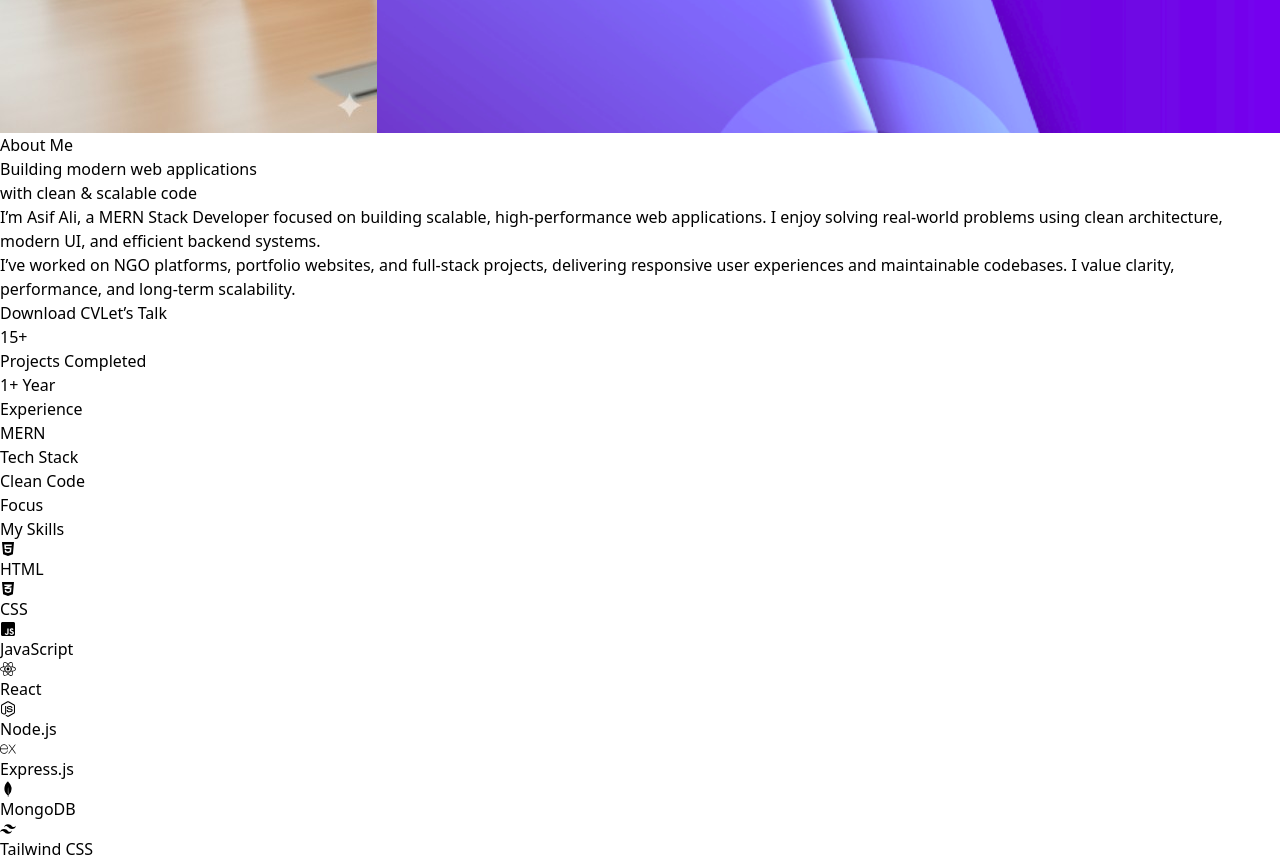
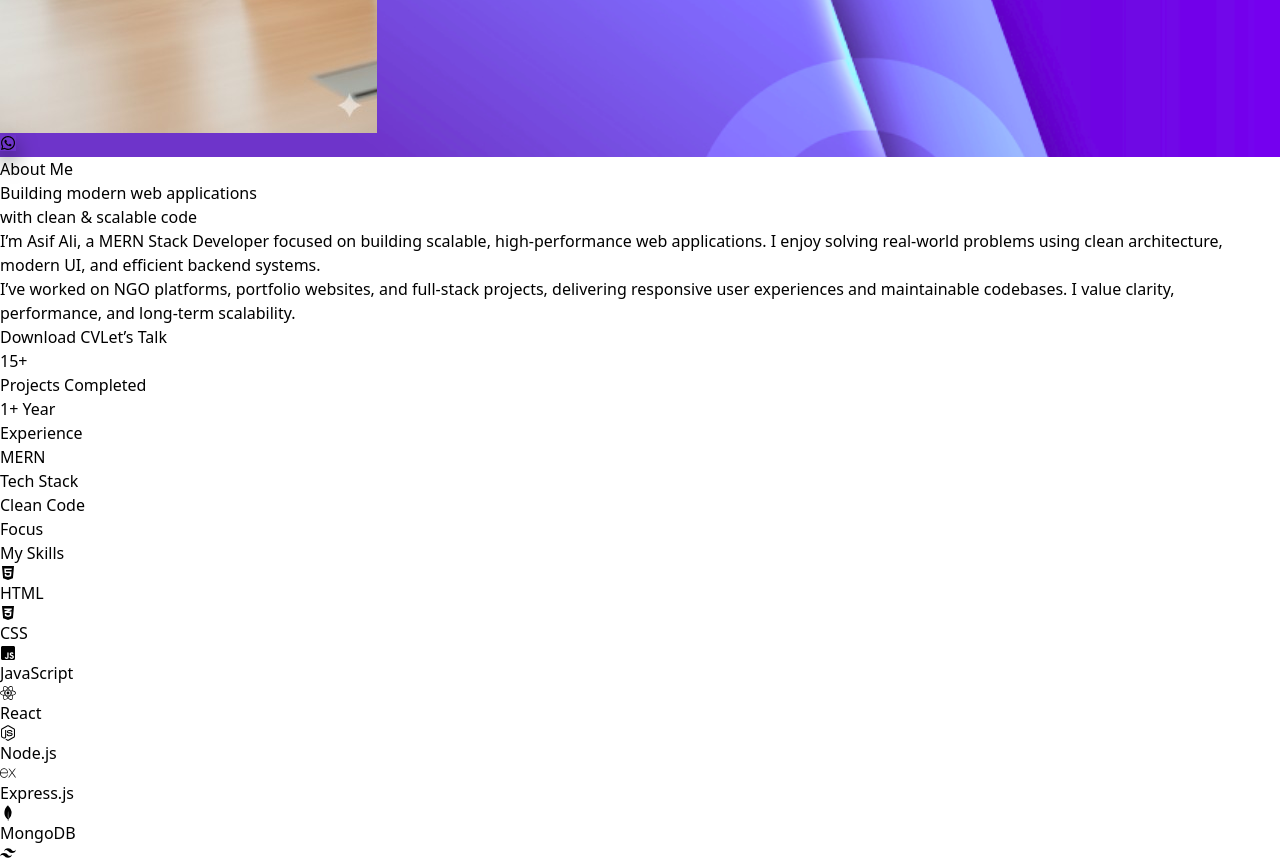
Before and after one commit to 786asifakbar/porto, a React (Vite) app: page / in a window 1280 px wide. Shown: the part 1260-2120 px from the top of the page. Built offline with nearby package versions, Linux system fonts and the light colour scheme.

Commit message:
fix: add WhatsAppButton component to Home section for improved accessibility

```diff
--- a/src/components/Home.jsx
+++ b/src/components/Home.jsx
@@ -112,6 +112,7 @@ const Home = () => {
               className="w-64 sm:w-72 md:w-96 rounded-2xl
               shadow-2xl border border-white/10"
             />
+            <WhatsAppButton />
           </div>
         </div>
       </section>
@@ -122,7 +123,7 @@ const Home = () => {
       <Services />
       <Projects />
       <Contact />
-      <WhatsAppButton />
+
     </>
   );
 };
```
